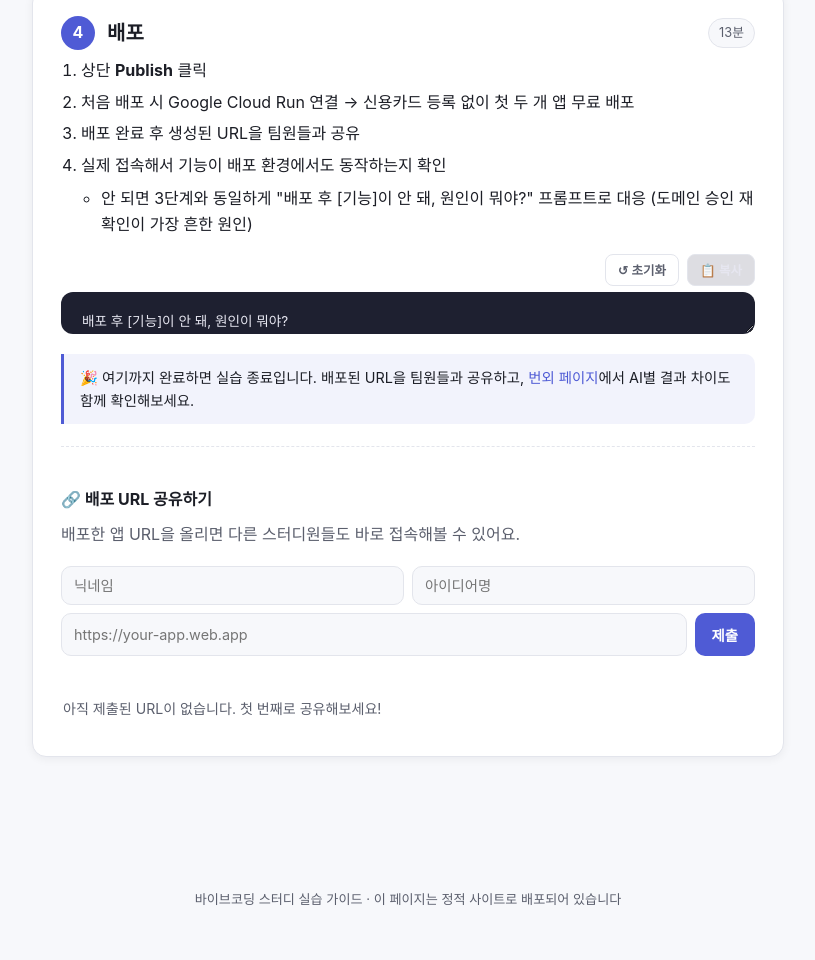
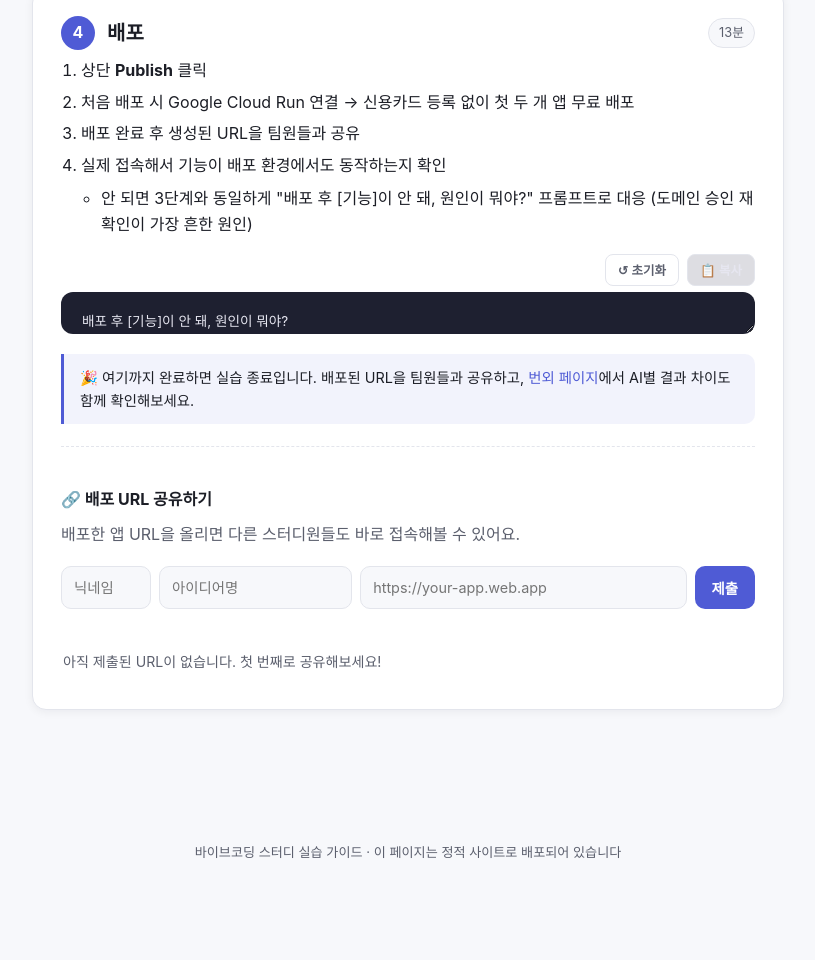
Before and after one commit to gunbaaang/bdbd-ai_study, a website with bundled scripts: page index.html in a window 1280 px wide. Shown: the part 3419-4379 px from the top of the page, without its empty margins (232-1047 px from the left). After the commit the page ends 4332 px from the top, so only its background shows below. Built offline with nearby package versions, Linux system fonts and the light colour scheme; no server answers.

Commit message:
URL 공유 폼 한 줄 정렬: 닉네임 입력창 너비 축소
닉네임 필드 폭을 줄이고 제출 버튼이 줄바꿈되지 않도록 flex 속성 조정.

```diff
--- a/assets/style.css
+++ b/assets/style.css
@@ -686,7 +686,8 @@ footer.site-footer {
 }
 
 .url-input {
-  flex: 1 1 140px;
+  flex: 1 1 120px;
+  min-width: 0;
   padding: 10px 12px;
   border-radius: 10px;
   border: 1px solid var(--border);
@@ -696,7 +697,13 @@ footer.site-footer {
   font-family: inherit;
 }
 
-.url-input-wide { flex: 2 1 220px; }
+.url-input-name { flex: 0 1 90px; }
+.url-input-wide { flex: 2 1 180px; }
+
+.url-form .btn {
+  flex: 0 0 auto;
+  white-space: nowrap;
+}
 
 .url-input:focus {
   outline: none;
--- a/index.html
+++ b/index.html
@@ -256,7 +256,7 @@
           <p class="step-goal">배포한 앱 URL을 올리면 다른 스터디원들도 바로 접속해볼 수 있어요.</p>
 
           <form class="url-form" id="urlShareForm">
-            <input type="text" id="urlShareName" class="url-input" placeholder="닉네임" maxlength="30" required />
+            <input type="text" id="urlShareName" class="url-input url-input-name" placeholder="닉네임" maxlength="30" required />
             <input type="text" id="urlShareIdea" class="url-input" placeholder="아이디어명" maxlength="50" required />
             <input type="url" id="urlShareUrl" class="url-input url-input-wide" placeholder="https://your-app.web.app" required />
             <button type="submit" class="btn btn-primary">제출</button>
```
